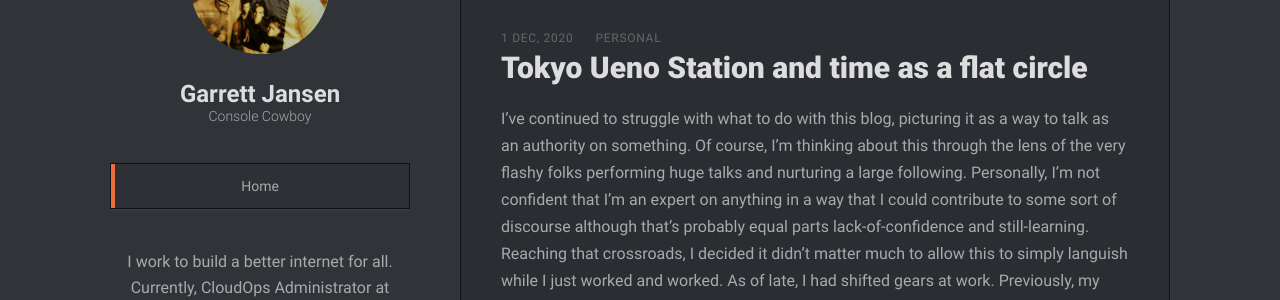
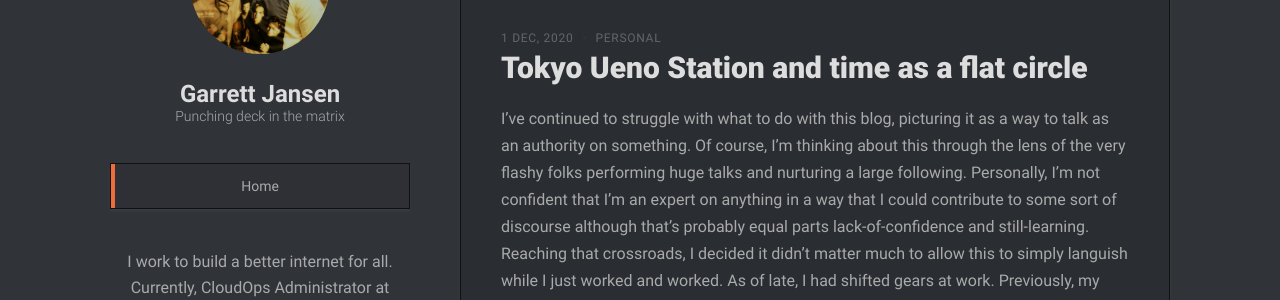
Before and after one commit to garrettjj/website, a Jekyll site: the page built from index.html, in a window 1280 px wide. Shown: the part 146-446 px from the top of the page. Built offline with Jekyll 4.4.1, drawn with Linux system fonts in a browser that asks for light colours; the list of posts is cut into pages by our own code.

Commit message:
_config update

```diff
--- a/_config.yml
+++ b/_config.yml
@@ -1,6 +1,6 @@
 # General Settings
 name: Garrett Jansen
-job_title: Console Cowboy
+job_title: Punching deck in the matrix
 email: garrett@jansen.sh
 description: I work to build a better internet for all. Currently, CloudOps Administrator at DigitalOcean and Cybersecurity Graduate student with a Cyberterrorism focus at Wilmington University. All opinions are my own.
 avatar: /assets/img/avatar.jpg
```
